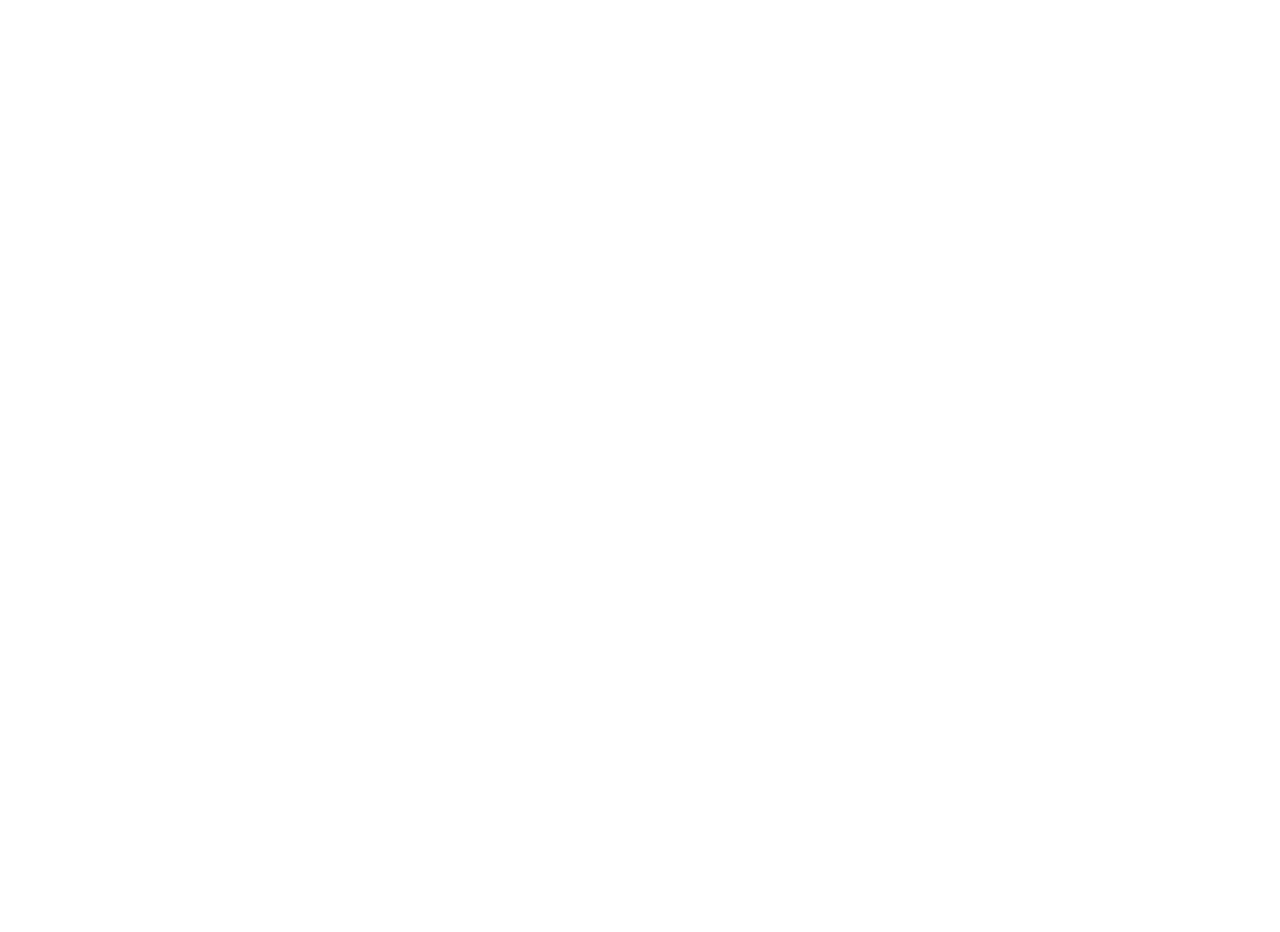
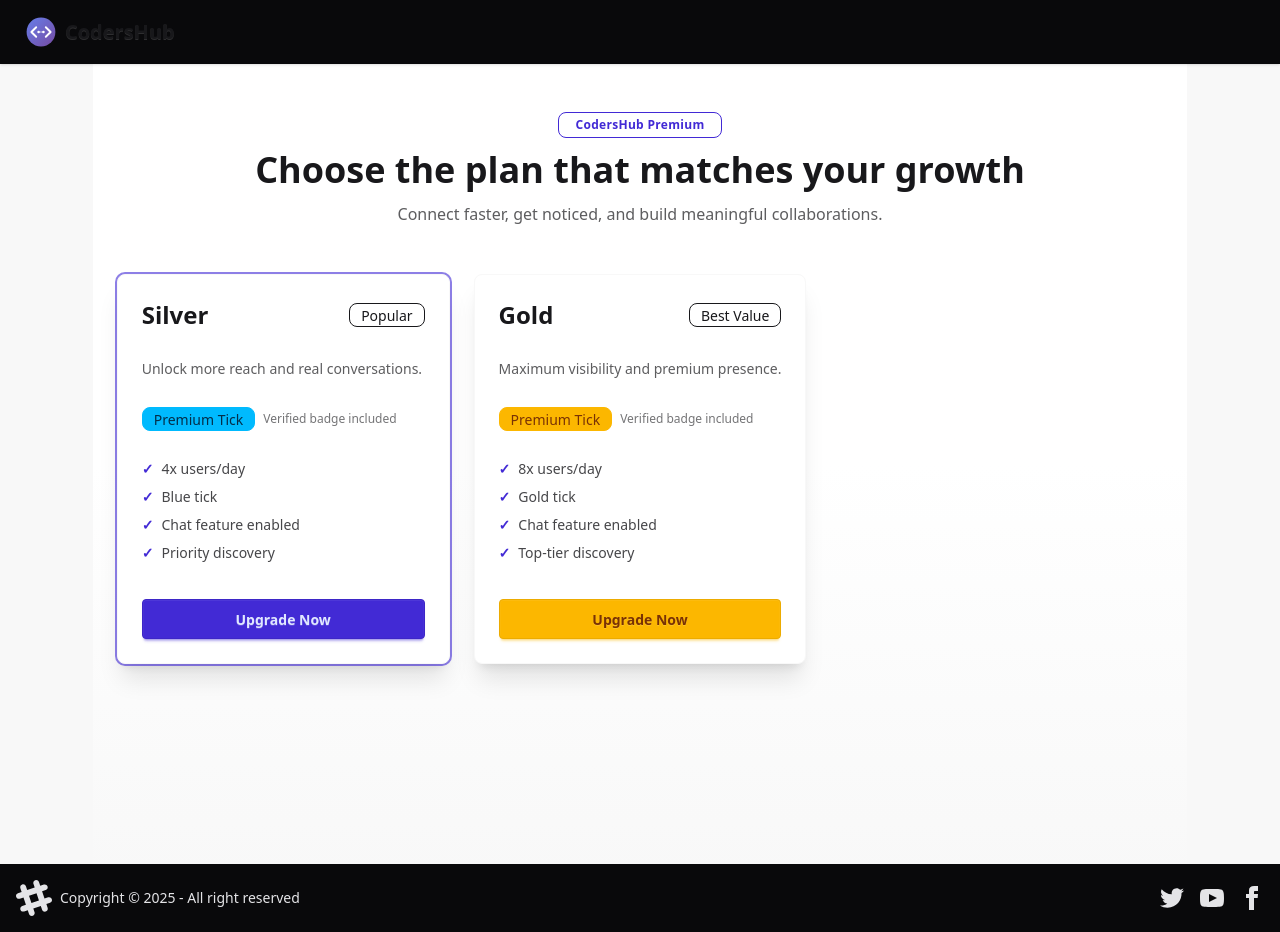
Before and after one commit to durgeshhhhhhh/codershub-frontend, a React (Vite) app: page /premium in a window 1280 px wide. Before the commit this address had no page. Before the commit the page ends 800 px from the top, so only its background shows below. Built offline with nearby package versions, Linux system fonts and the light colour scheme; no server answers.

Commit message:
feat: add premium plans UI and fix Razorpay checkout data handling

```diff
--- a/index.html
+++ b/index.html
@@ -5,6 +5,7 @@
     <link rel="icon" type="image/svg+xml" href="/vite.svg" />
     <meta name="viewport" content="width=device-width, initial-scale=1.0" />
     <title>codershub</title>
+    <script src="https://checkout.razorpay.com/v1/checkout.js"></script>
   </head>
   <body>
     <div id="root"></div>
--- a/src/App.jsx
+++ b/src/App.jsx
@@ -7,6 +7,7 @@
 import Feed from "./component/Feed";
 import Connections from "./component/Connections";
 import Requests from "./component/Requests";
+import Premium from "./component/premium";
 
 function App() {
   return (
@@ -20,6 +21,7 @@
               <Route path="profile" element={<Profile />} />
               <Route path="connections" element={<Connections />} />
               <Route path="requests" element={<Requests />} />
+              <Route path="premium" element={<Premium />} />
             </Route>
           </Routes>
         </BrowserRouter>
--- a/src/component/NavBar.jsx
+++ b/src/component/NavBar.jsx
@@ -70,6 +70,9 @@
                 <Link to="/requests">Requests</Link>
               </li>
               <li>
+                <Link to="/premium">Premium</Link>
+              </li>
+              <li>
                 <Link onClick={handleLogout}>Logout</Link>
               </li>
             </ul>
--- /dev/null
+++ b/src/component/Premium.jsx
@@ -0,0 +1,168 @@
+import axios from "axios";
+import { BASE_URL } from "../utils/constant";
+// import { useNavigate } from "react-router";
+
+const plans = [
+  // {
+  //   name: "Standard",
+  //   tag: "Free",
+  //   description: "Get started and discover developers.",
+  //   highlights: [
+  //     "Send requests to other developers",
+  //     "No chat access",
+  //     "No premium tick",
+  //     "See up to 25 users/day",
+  //   ],
+  //   accent: "bg-base-100",
+  //   tickBadge: "badge-ghost",
+  //   buttonStyle: "btn-outline",
+  //   spotlight: false,
+  // },
+  {
+    name: "Silver",
+    tag: "Popular",
+    description: "Unlock more reach and real conversations.",
+    highlights: [
+      "4x users/day",
+      "Blue tick",
+      "Chat feature enabled",
+      "Priority discovery",
+    ],
+    accent: "bg-base-100",
+    tickBadge: "badge-info",
+    buttonStyle: "btn-primary",
+    spotlight: true,
+  },
+  {
+    name: "Gold",
+    tag: "Best Value",
+    description: "Maximum visibility and premium presence.",
+    highlights: [
+      "8x users/day",
+      "Gold tick",
+      "Chat feature enabled",
+      "Top-tier discovery",
+    ],
+    accent: "bg-base-100",
+    tickBadge: "badge-warning",
+    buttonStyle: "btn-warning",
+    spotlight: false,
+  },
+];
+
+const Premium = () => {
+  // const navigate = useNavigate();
+
+  const handlePlanUpgrade = async (planName) => {
+    // if (planName === "Standard") {
+    //   return navigate("/");
+    // }
+
+    try {
+      const res = await axios.post(
+        BASE_URL + "/payment/create",
+        {
+          membershipType: planName,
+        },
+        { withCredentials: true }
+      );
+
+      const { amount, currency, notes, orderId } = res?.data?.data;
+      const keyId = res?.data?.keyId;
+
+      const options = {
+        key: keyId,
+        amount,
+        currency,
+        name: "CodersHub",
+        description: "Upgrade to premium",
+        order_id: orderId,
+        prefill: {
+          name: notes.firstName + " " + notes.lastName,
+          email: notes.email,
+          contact: "9999999999",
+        },
+        theme: {
+          color: "#667eea",
+        },
+      };
+
+      const rzp = new Razorpay(options);
+      rzp.open();
+    } catch (error) {
+      console.log(error);
+    }
+  };
+  return (
+    <div className="min-h-screen bg-gradient-to-b from-base-100 via-base-100 to-base-200 px-6 py-12">
+      <div className="mx-auto max-w-6xl">
+        <div className="text-center space-y-3">
+          <div className="badge badge-outline badge-primary px-4 py-3 text-xs font-semibold tracking-wide">
+            CodersHub Premium
+          </div>
+          <h1 className="text-3xl md:text-4xl font-bold">
+            Choose the plan that matches your growth
+          </h1>
+          <p className="text-base-content/70">
+            Connect faster, get noticed, and build meaningful collaborations.
+          </p>
+        </div>
+
+        <div className="mt-12 grid gap-6 md:grid-cols-3">
+          {plans.map((plan) => (
+            <div
+              key={plan.name}
+              className={`card ${
+                plan.accent
+              } shadow-xl border border-base-200 transition-transform duration-300 hover:-translate-y-1 ${
+                plan.spotlight ? "ring-2 ring-primary/60" : ""
+              }`}
+            >
+              <div className="card-body space-y-5">
+                <div className="flex items-center justify-between">
+                  <h2 className="card-title text-2xl font-bold">{plan.name}</h2>
+                  <div className="badge badge-outline">{plan.tag}</div>
+                </div>
+
+                <p className="text-sm text-base-content/70">
+                  {plan.description}
+                </p>
+
+                <div className="flex items-center gap-2">
+                  <span className={`badge ${plan.tickBadge}`}>
+                    Premium Tick
+                  </span>
+                  {plan.name !== "Standard" && (
+                    <span className="text-xs text-base-content/60">
+                      Verified badge included
+                    </span>
+                  )}
+                </div>
+
+                <ul className="space-y-2 text-sm text-base-content/80">
+                  {plan.highlights.map((item) => (
+                    <li key={item} className="flex gap-2">
+                      <span className="text-primary font-semibold">✓</span>
+                      <span>{item}</span>
+                    </li>
+                  ))}
+                </ul>
+
+                <div className="card-actions pt-2">
+                  <button
+                    className={`btn ${plan.buttonStyle} w-full`}
+                    onClick={() => handlePlanUpgrade(plan.name)}
+                  >
+                    Upgrade Now
+                  </button>
+                </div>
+              </div>
+            </div>
+          ))}
+        </div>
+      </div>
+    </div>
+  );
+};
+
+export default Premium;
```
